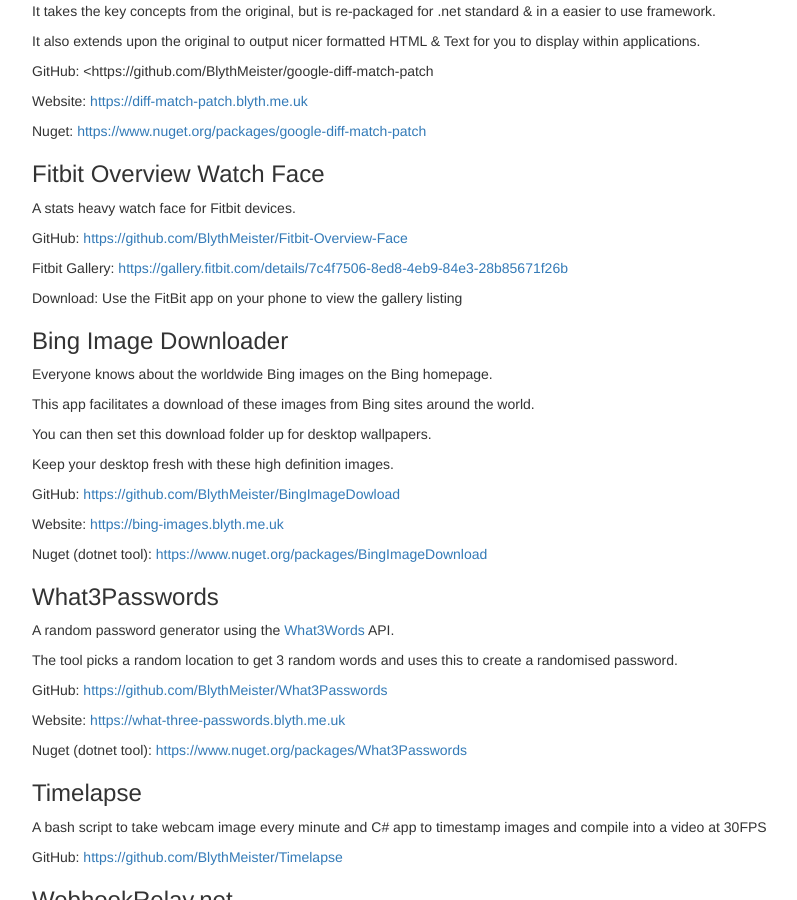
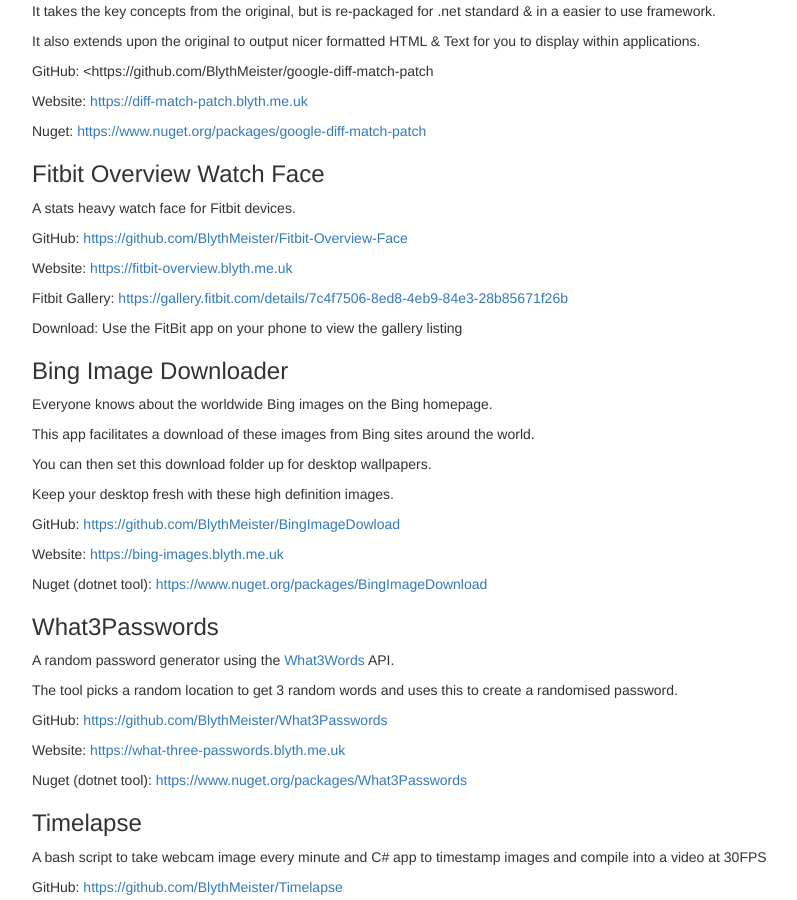
Before and after one commit to BlythMeister/blyth.me.uk, a Jekyll site: the page built from software/mine/index.md, in a window 1280 px wide and 900 px high, scrolled down 867 px. Shown: the whole window, without its empty margins (38-835 px from the left). Built offline with Jekyll 4.4.1, drawn with Linux system fonts in a browser that asks for light colours; nearby versions of some CDN libraries; some of the changed lines change nothing that is shown.

Commit message:
Update index.md

```diff
--- a/software/mine/index.md
+++ b/software/mine/index.md
@@ -64,6 +64,8 @@
 
 GitHub: <https://github.com/BlythMeister/Fitbit-Overview-Face>
 
+Website: <https://fitbit-overview.blyth.me.uk>
+
 Fitbit Gallery: <https://gallery.fitbit.com/details/7c4f7506-8ed8-4eb9-84e3-28b85671f26b>
 
 Download: Use the FitBit app on your phone to view the gallery listing
```
